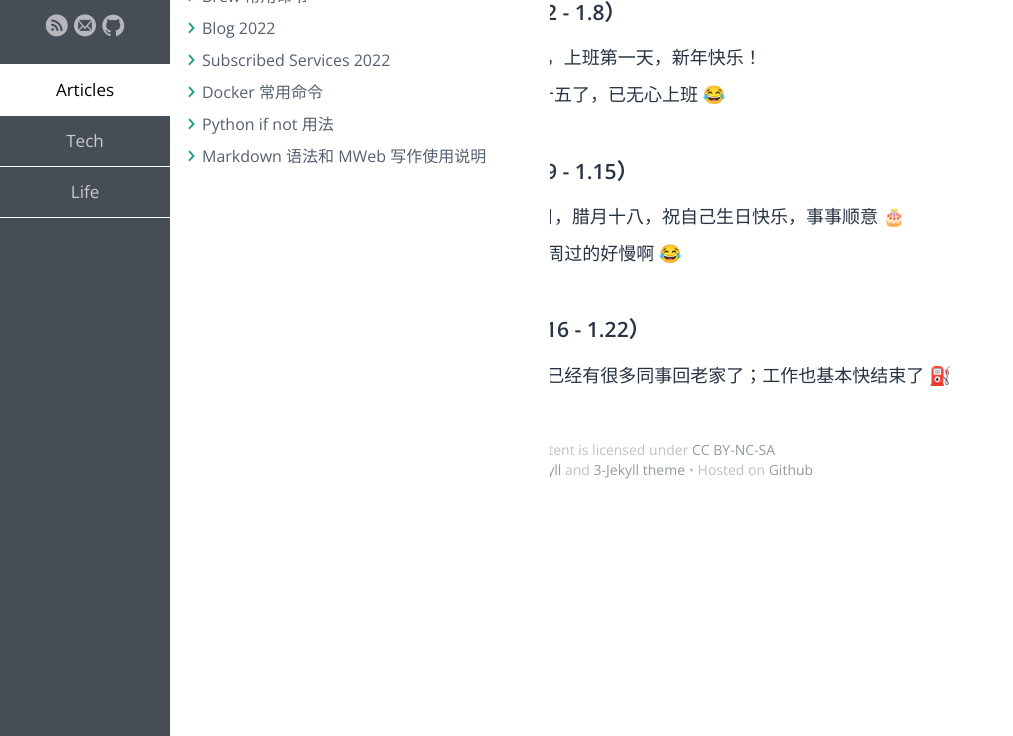
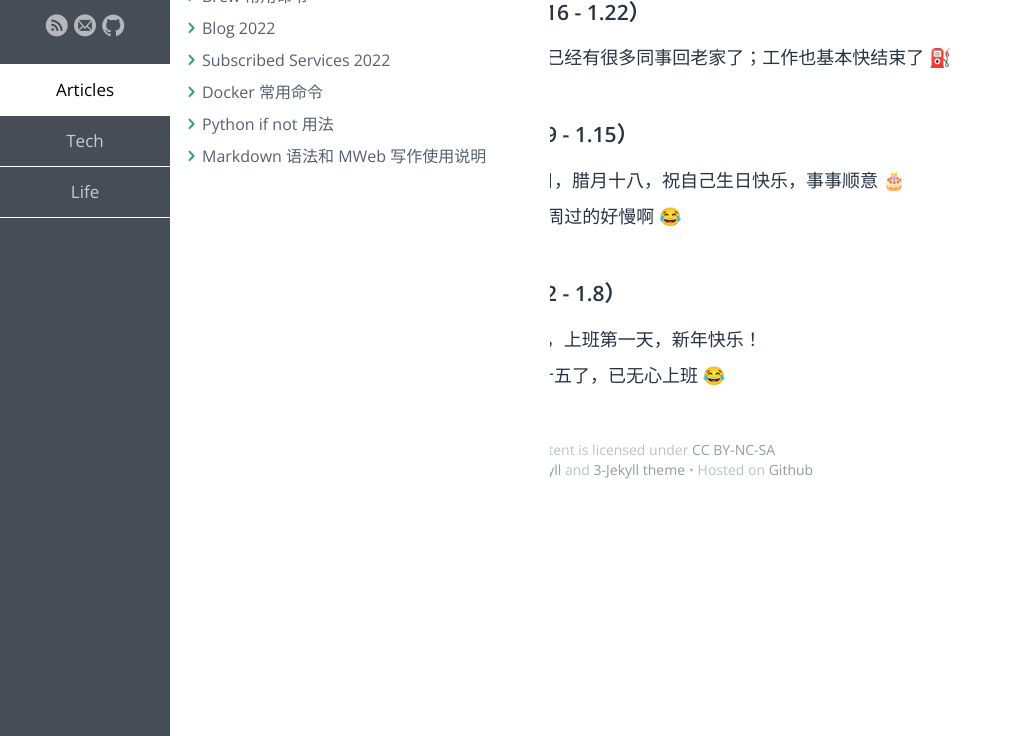
Before and after one commit to samxupeiran/samxupeiran.github.io, a Jekyll site: the page built from _posts/life/2023-01-03-my-blog.md, in a window 1280 px wide, cut to the strip 164-900 px from the top of the page. Shown: the whole strip, without its empty margins (0-1013 px from the left). Built offline with Jekyll 4.4.1, drawn with Linux system fonts in a browser that asks for light colours; some web fonts are replaced.

Commit message:
fix: update file format

```diff
--- a/_posts/life/2023-01-03-my-blog.md
+++ b/_posts/life/2023-01-03-my-blog.md
@@ -6,13 +6,13 @@ tags: Blog
 ---
 
 
-- ### 2023 年 1 月 第 1 周（1.2 - 1.8）
-     - 1.3 2023 年第一个工作日，上班第一天，新年快乐！
-     - 1.6 农历今天已经是腊月十五了，已无心上班 😂
+- ### 2023 年 1 月 第 3 周（1.16 - 1.22）
+     - 1.16 农历年前最后一周，已经有很多同事回老家了；工作也基本快结束了 ⛽️
 
 - ### 2023 年 1 月 第 2 周（1.9 - 1.15）
      - 1.9 今天是自己的农历生日，腊月十八，祝自己生日快乐，事事顺意 🎂
      - 1.11 今天才周三，感觉这周过的好慢啊 😂
 
-- ### 2023 年 1 月 第 3 周（1.16 - 1.22）
-     - 1.16 农历年前最后一周，已经有很多同事回老家了；工作也基本快结束了 ⛽️
+- ### 2023 年 1 月 第 1 周（1.2 - 1.8）
+     - 1.3 2023 年第一个工作日，上班第一天，新年快乐！
+     - 1.6 农历今天已经是腊月十五了，已无心上班 😂
```
